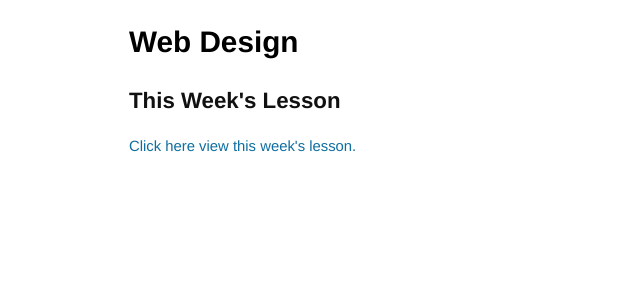
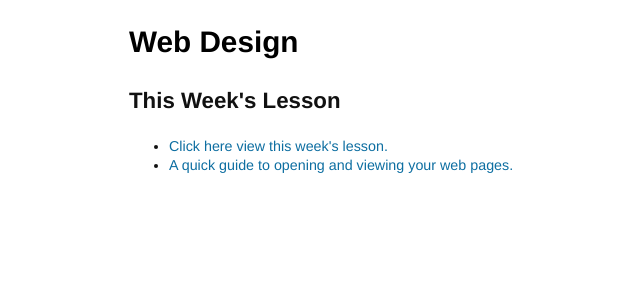
Before and after one commit to scholarsnyc/web-design, a Jekyll site: the page built from index.html, in a window 1280 px wide. Shown: the top 300 px of the page, without its empty margins (236-876 px from the left). Built offline with Jekyll 4.4.1, drawn with Linux system fonts in a browser that asks for light colours.

Commit message:
Add a link to the guide for opening pages

```diff
--- a/index.html
+++ b/index.html
@@ -7,4 +7,7 @@ title : Web Design
 
 <h2>This Week's Lesson</h2>
 
-<p><a href="https://gist.github.com/4704079">Click here view this week's lesson.</a></p>
+<ul>
+  <li><a href="https://gist.github.com/4704079">Click here view this week's lesson.</a></li>
+  <li><a href="/tutorials/opening-a-page.html">A quick guide to opening and viewing your web pages.</a></li>
+</ul>
```
